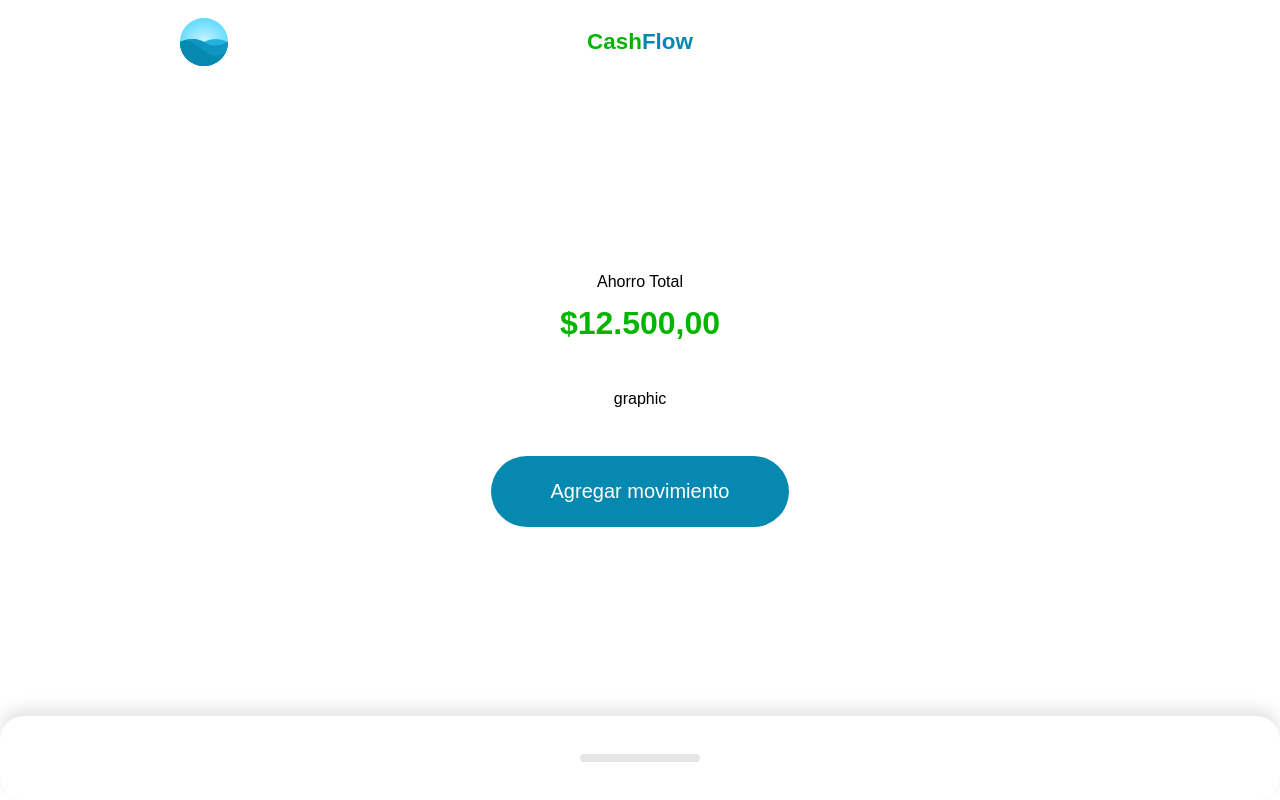
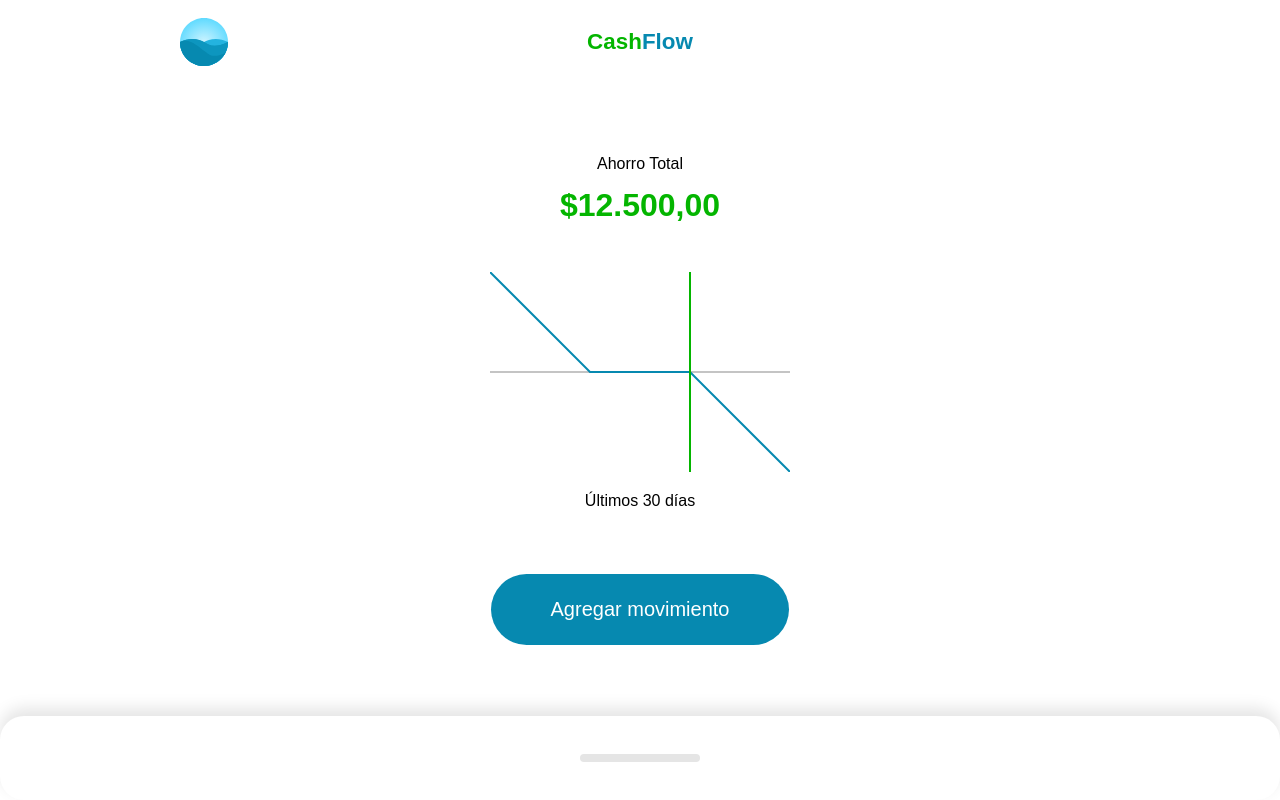
Before and after one commit to juaneins/vue-cash-flow-app, a Vue app: page / in a window 1280 px wide. Built offline with nearby package versions, Linux system fonts and the light colour scheme.

Commit message:
Crear componente grafico con svg

```diff
--- a/src/components/HomeComponent.vue
+++ b/src/components/HomeComponent.vue
@@ -5,7 +5,7 @@ import HeaderComponent from '@/components/HeaderComponent.vue';
 import MovementsComponent from '@/components/Movements/MovementsComponent.vue';
 import ResumeComponent from '@/components/Resume/ResumeComponent.vue';
 import ActionComponent from '@/components/ActionComponent.vue';
-
+import GraphicComponent from '@/components/Resume/GraphicComponent.vue';
 const amount = ref(null);
 
 const movements = ref([
@@ -61,7 +61,7 @@ const movements = ref([
     <template #resume>
       <ResumeComponent :label="'Ahorro Total'" :total-amount="12500" :amount="amount">
         <template #graphic>
-          <div>graphic</div>
+          <GraphicComponent />
         </template>
         <template #action>
           <ActionComponent />
--- /dev/null
+++ b/src/components/Resume/GraphicComponent.vue
@@ -0,0 +1,24 @@
+<template>
+  <div>
+    <svg viewBox="0 0 300 200">
+      <line stroke="#c4c4c4" stroke-width="2" x1="0" y1="100" x2="300" y2="100" />
+      <polyline
+        fill="none"
+        stroke="#0689B0"
+        stroke-width="2"
+        points="0,0 100,100 200,100 300,200"
+      />
+      <line stroke="#04B500" stroke-width="2" x1="200" y1="0" x2="200" y2="200" />
+    </svg>
+    <p>Últimos 30 días</p>
+  </div>
+</template>
+<style scoped>
+svg {
+  width: 100%;
+}
+
+p {
+  text-align: center;
+}
+</style>
```
